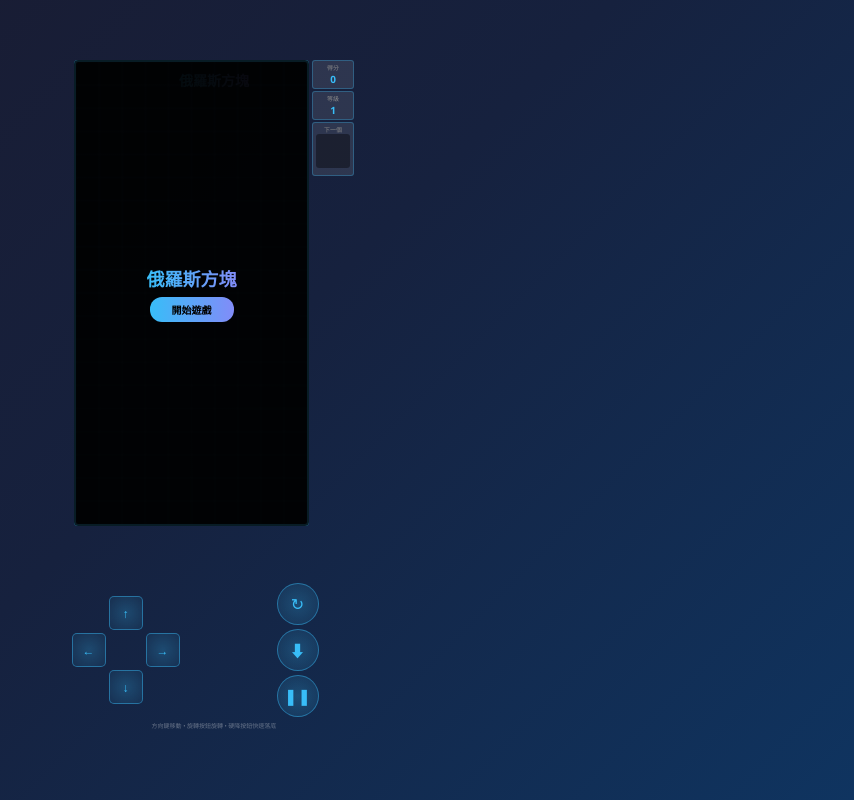
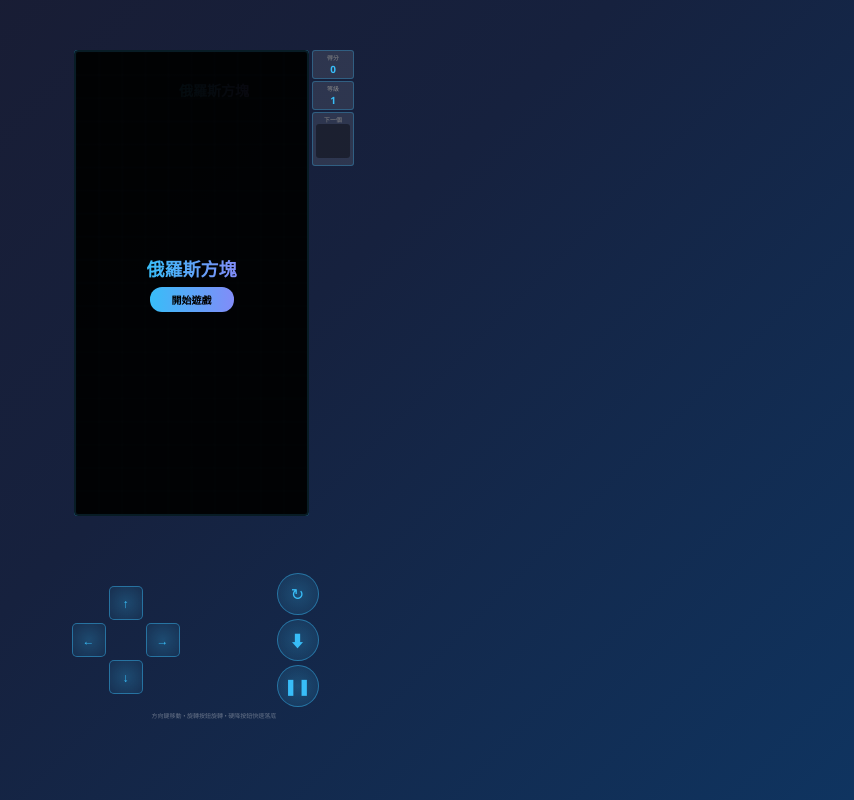
Before and after one commit to ken0953-coder/Test-Game, a website: page index.html in a window 1280 px wide. Shown: the whole page, without its empty margins (426-1280 px from the left). Drawn offline with Linux system fonts and the light colour scheme.

Commit message:
UI: Move panel up significantly

```diff
--- a/index.html
+++ b/index.html
@@ -36,8 +36,8 @@
         }
         .game-header { text-align: center; color: #fff; }
         .game-title { font-size: 14px; font-weight: bold; background: linear-gradient(90deg, #38bdf8, #818cf8); -webkit-background-clip: text; -webkit-text-fill-color: transparent; text-align: center; }
-        .game-container { display: flex; gap: 3px; align-items: flex-start; width: 100%; max-width: 280px; margin-top: -30px; position: relative; }
-        /* panel moved up 5px */
+        .game-container { display: flex; gap: 3px; align-items: flex-start; width: 100%; max-width: 280px; margin-top: -50px; position: relative; }
+        /* panel moved up 10px from original */
         .game-board { position: relative; flex: 1; min-width: 0; }
         canvas#gameCanvas { display: block; width: 100%; background: rgba(0, 0, 0, 0.6); border: 2px solid #38bdf8; border-radius: 4px; }
         .side-panel { display: flex; flex-direction: column; gap: 2px; color: #fff; min-width: 42px; margin-top: 0px; justify-content: space-between; height: 100%; }
```
